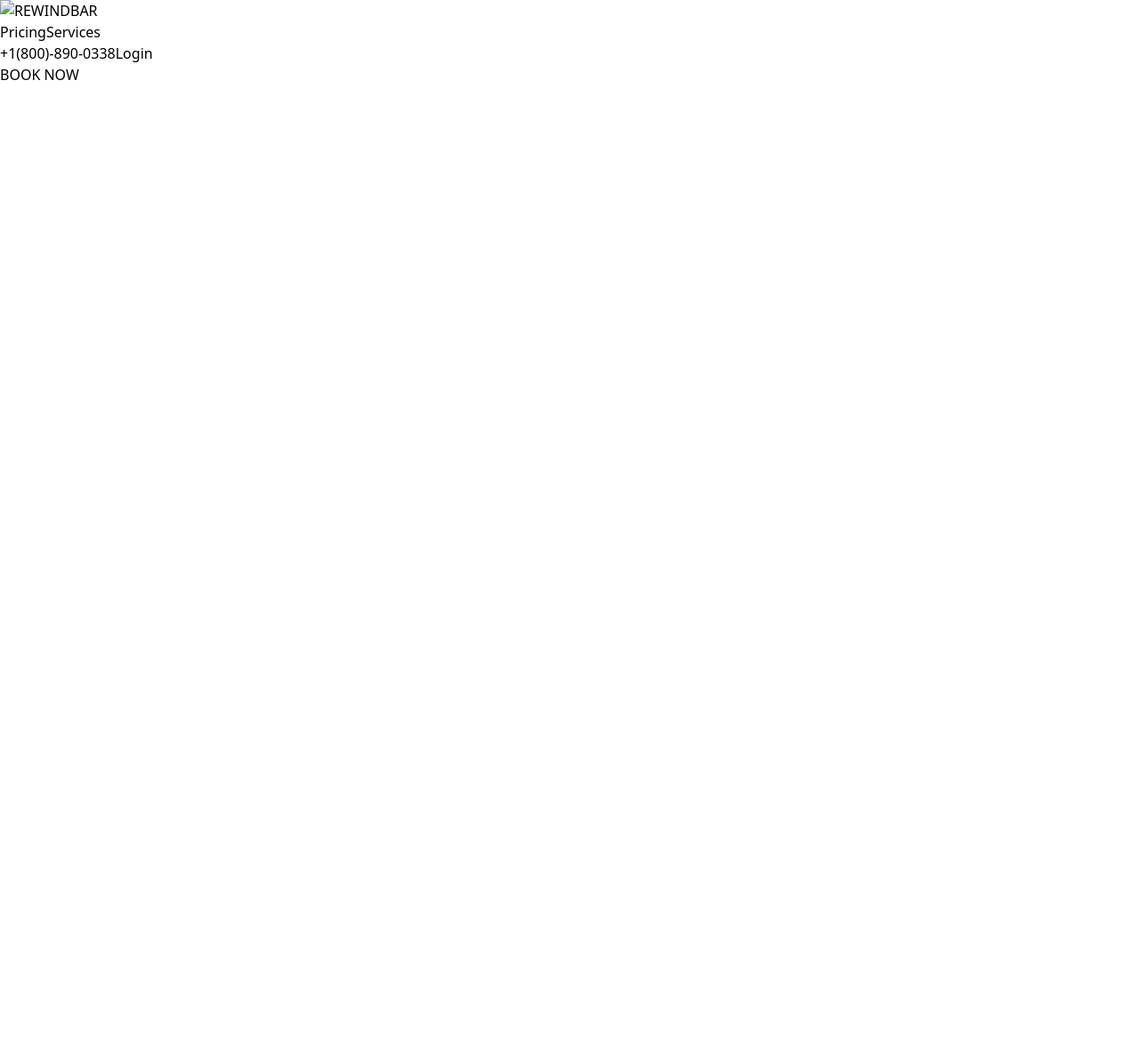
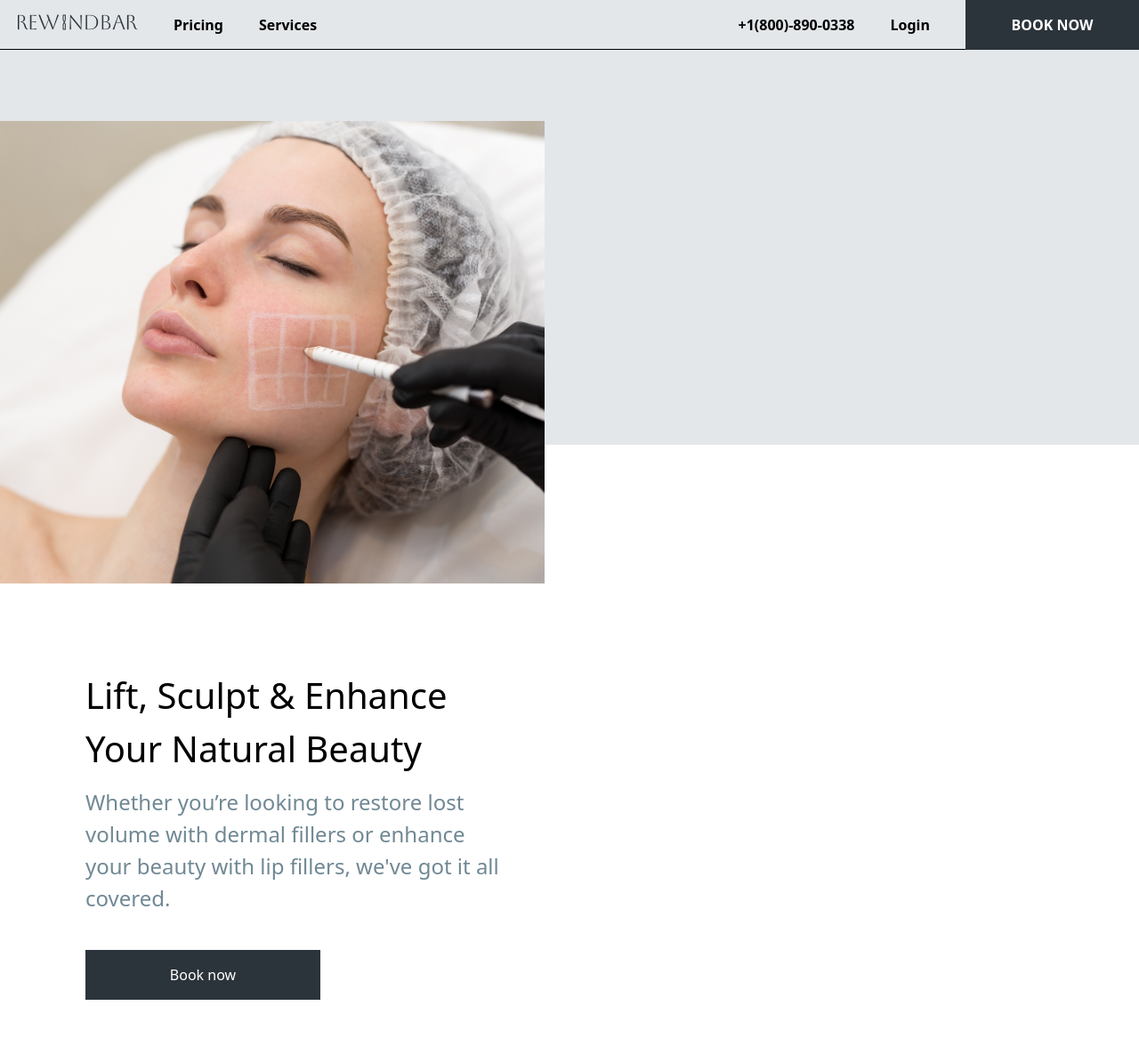
Before and after one commit to iamkingrobert/rewindbar, a Gatsby site: page / in a window 1280 px wide. Shown: the whole page at 89% size. Before the commit the page ends 800 px from the top, so only its background shows below. Built offline with nearby package versions, Linux system fonts and the light colour scheme; Gatsby itself is replaced by a stand-in of ours.

Commit message:
added few changes

```diff
--- /dev/null
+++ b/src/components/Hero.jsx
@@ -0,0 +1,25 @@
+import React from 'react'
+import heroImg from '../images/heroImg.png'
+
+function Hero() {
+  return (
+    <div className="relative w-full">
+        <div className="bg-[#E3E7EA] h-[444px]"></div>
+        <div className="absolute top-20 w-full flex flex-wrap">
+
+          <div className="w-[612px] h-[520px] bg-gray-200">
+            <img src={heroImg} alt="heroImg" className="objectFit-cover"/>
+          </div>
+
+          <div className="w-[672px] h-[520px] bg-white p-24">
+            <p className='text-[40px]'>Lift, Sculpt & Enhance Your Natural Beauty</p>
+            <p className='text-[24px] text-[#708894] mt-3'>Whether you’re looking to restore lost volume with dermal fillers or enhance your beauty with lip fillers, we've got it all covered.</p>
+            <button className="bg-[#2C343B] w-[264px] h-[56px] text-white my-10">Book now</button>
+          </div>
+        </div>
+
+      </div>
+  )
+}
+
+export default Hero
--- /dev/null
+++ b/src/components/Layout.js
@@ -0,0 +1,13 @@
+import React from 'react'
+import Navbar from './Navbar'
+
+function Layout({children}) {
+  return (
+    <div>
+        <Navbar/>
+        {children}
+    </div>
+  )
+}
+
+export default Layout
--- a/src/components/Navbar.js
+++ b/src/components/Navbar.js
@@ -1,5 +1,7 @@
 import { Link } from "gatsby";
 import React from "react";
+import Logo from '../images/logo.png'
+import callIcon from '../images/phone-call.png'
 
 export default function Navbar() {
   const Callto = ({ phone, children }) => {
@@ -8,21 +10,25 @@ export default function Navbar() {
 
   return (
     <nav>
-      <div className="">
-        <div>
+      <div className="bg-[#E3E7EA]  flex justify-between items-center border-b-[1px] h-[56px] border-black">
+
+        <div className="flex space-x-10 px-5 font-semibold">
           {/* Left Navbar Items */}
           <Link to="/">
-            <img src="https://" alt="REWINDBAR" />
+            <img src={Logo} alt="REWINDBAR Logo" />
           </Link>
           <Link to="/pricing">Pricing</Link>
           <Link to="/services">Services</Link>
         </div>
 
         {/* Right Navbar Items */}
-        <div>
-          <Callto phone="+1(800)-890-0338">+1(800)-890-0338</Callto>
+        <div className="flex space-x-10 items-center font-semibold">
+
+          <Callto phone="+1(800)-890-0338" > +1(800)-890-0338</Callto>
+
           <Link to="/Login">Login</Link>
-          <div>
+
+          <div className="bg-[#2C343B] p-5 h-full w-[195px] text-center text-white">
             <Link to="/book-appointment">BOOK NOW</Link>
           </div>
         </div>
--- a/src/pages/index.js
+++ b/src/pages/index.js
@@ -1,10 +1,12 @@
 import React from "react";
 import Navbar from "../components/Navbar";
+import Layout from "../components/Layout";
+import Hero from "../components/Hero";
 
 export default function Home() {
   return (
-    <div>
-      <Navbar />
-    </div>
+    <Layout>
+      <Hero/>
+    </Layout>
   );
 }
```
Also changed, not shown: src/images/heroImg.png (added), src/images/logo.png (added), src/images/phone-call.png (added), 1 other file.
